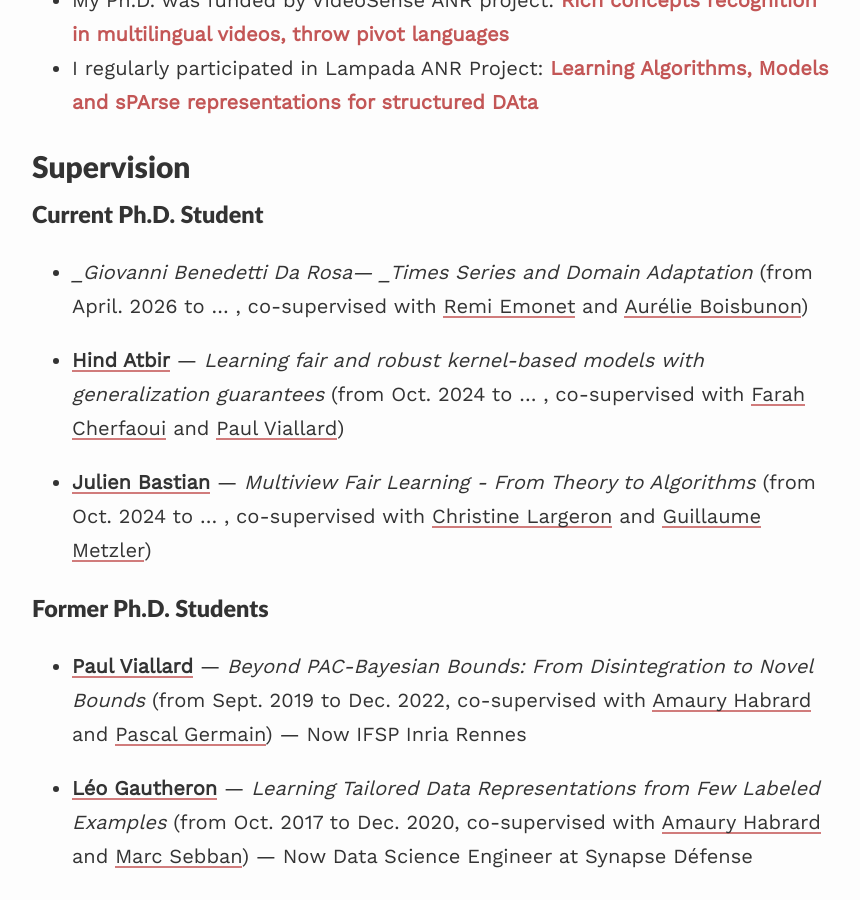
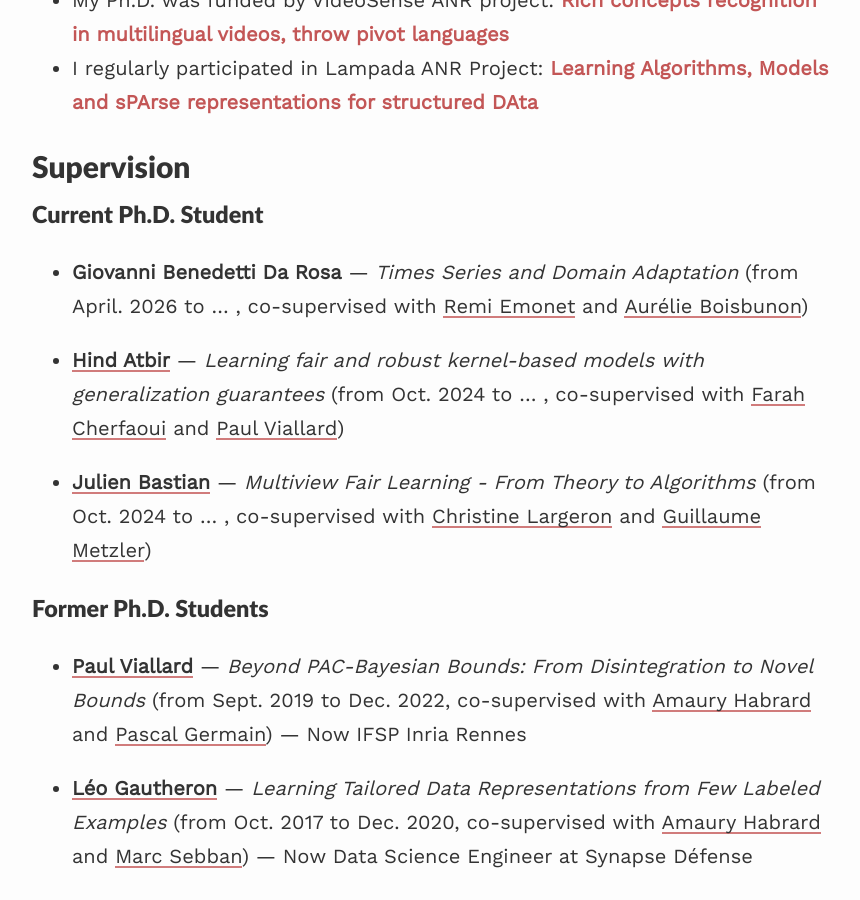
Before and after one commit to emorvant/emorvant.github.io, a Jekyll site: the page built from index.md, in a window 1280 px wide and 900 px high, scrolled down 2231 px. Shown: the whole window, without its empty margins (208-1068 px from the left). Built offline with Jekyll 4.4.1, drawn with Linux system fonts in a browser that asks for light colours.

```diff
--- a/index.md
+++ b/index.md
@@ -50,7 +50,7 @@ I obtained my Ph.D. in computer science (machine learning) at the [Laboratoire d
 
 ### Current Ph.D. Student
 
-- __Giovanni Benedetti Da Rosa--- _Times Series and Domain Adaptation_  (from April. 2026 to ... , co\-supervised with [Remi Emonet](https://home.heeere.com) and [Aurélie Boisbunon](https://aboisbunon.github.io))
+- __Giovanni Benedetti Da Rosa__ --- _Times Series and Domain Adaptation_  (from April. 2026 to ... , co\-supervised with [Remi Emonet](https://home.heeere.com) and [Aurélie Boisbunon](https://aboisbunon.github.io))
 
 - __[Hind Atbir](https://hatbir.gitlab.io/)__ --- _Learning fair and robust kernel\-based models with generalization guarantees_  (from Oct. 2024 to ... , co\-supervised with [Farah Cherfaoui](https://perso.univ-st-etienne.fr/cf104810/) and [Paul Viallard](https://paulviallard.github.io/))
 
```
Also changed, not shown: publications/index.md (+1 -1 lines).
